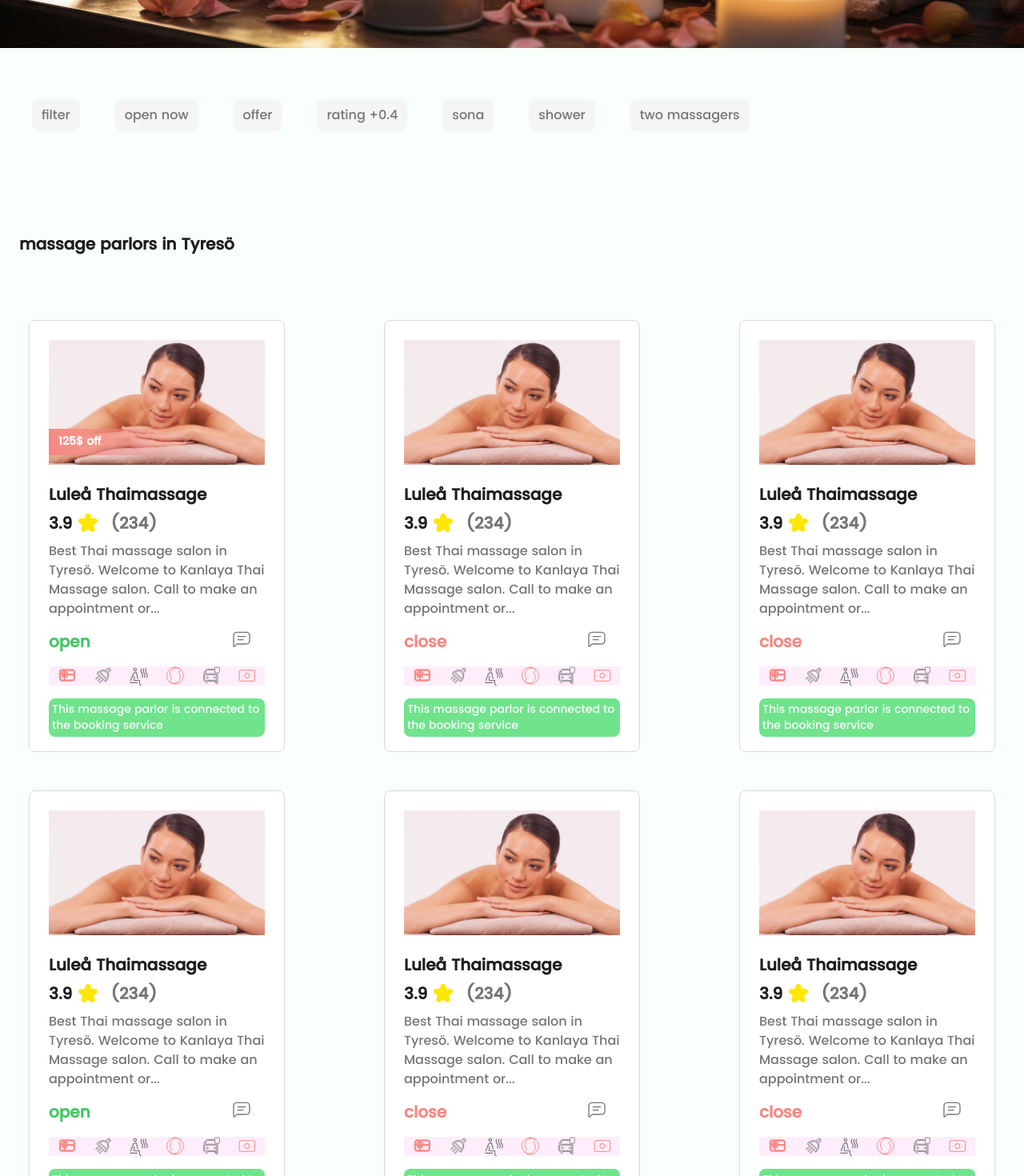
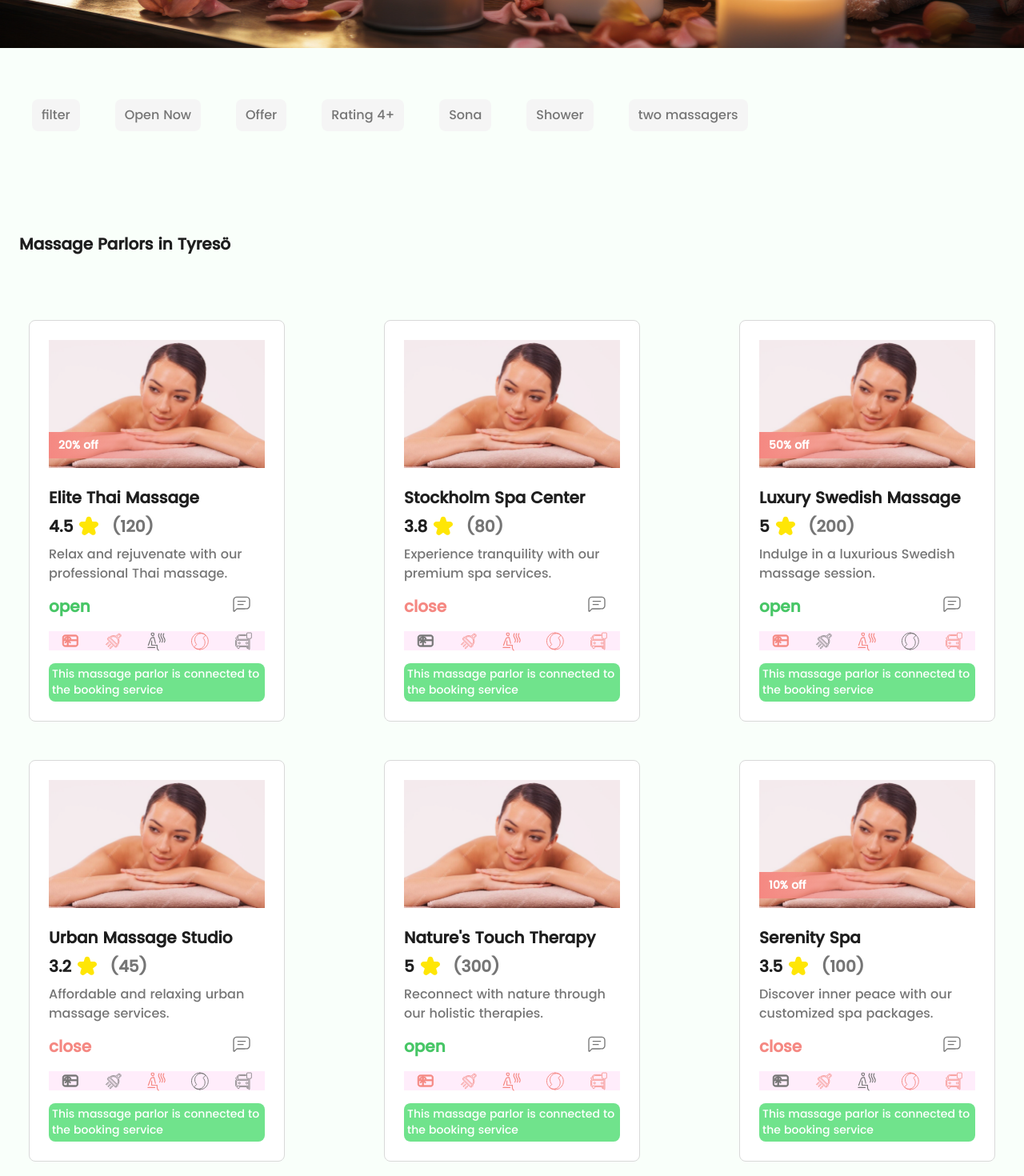
Before and after one commit to aliakbarzn/hooman, a Next.js app: page /en/search-page in a window 1280 px wide. Shown: the part 880-2350 px from the top of the page at 80% size. Built offline with nearby package versions, Linux system fonts and the light colour scheme.

Commit message:
feat/filer in search page and fix color in global css

```diff
--- a/src/assets/css/color.ts
+++ b/src/assets/css/color.ts
@@ -1,8 +1,22 @@
 const colors = {
     background: "var(--background)",
     foreground: "var(--foreground)",
-    green: "var(--green)",
-    pink: "var(--pink)",
-}
+
+
+    primary: "var(--primary)", // رنگ اصلی
+    secondary: "var(--secendery)", // رنگ ثانویه
+    blackC: {
+      DEFAULT: "var(--blackC)", // رنگ سیاه اصلی
+      light: "var(--blackC-light)", // رنگ سیاه روشن
+    },
+    whiteC: "var(--whiteC)", // رنگ سفید
+    greenC: {
+      light: "var(--greenC-light)", // رنگ سبز روشن
+    },
+    grayC: {
+      DEFAULT: "var(--grayC)", // رنگ خاکستری
+    },
+  };
+
 
 export default colors;
--- a/src/components/cards/cardSearch.tsx
+++ b/src/components/cards/cardSearch.tsx
@@ -66,7 +66,7 @@ const CardSearch = ({
           <span
             key={index}
             className={`w-6 h-6 flex items-center justify-center rounded-full ${
-              iconData.isActive ? "text-[#757575]" : "text-[#F58882]"
+              iconData.isActive ? "text-[#F58882]" : "text-[#757575]"
             }`}
           >
             {iconData.icon}
--- a/src/sections/home/header/menu/index.tsx
+++ b/src/sections/home/header/menu/index.tsx
@@ -35,12 +35,12 @@ export default function Menu() {
           )}
           <div>
             <Link href="/auth">
-              <button className="px-4 rounded-lg mr-3 py-2 bg-green">
+              <button className="px-4 rounded-lg mr-3 py-2 bg-greenC-light">
                 Sign in
               </button>
             </Link>
             <Link href="/">
-              <button className="px-4 rounded-lg py-2 bg-pink">Register</button>
+              <button className="px-4 rounded-lg py-2 bg-primary">Register</button>
             </Link>
           </div>
         </div>
--- a/src/sections/searchPage/filterButtons.tsx
+++ b/src/sections/searchPage/filterButtons.tsx
@@ -1,44 +1,54 @@
 import React, { useState } from "react";
 import FilterButton from "./filterButtonCommponent";
+
+interface Filters {
+  [key: string]: boolean;
+}
 interface FilterButtonsProps {
+  setFilters: React.Dispatch<React.SetStateAction<Filters>>;
   setIsModalOpen: (isOpen: boolean) => void;
 }
 
 
-const FilterButtons = ({ setIsModalOpen }:FilterButtonsProps) => {
+const FilterButtons: React.FC<FilterButtonsProps> = ({ setFilters,setIsModalOpen }) => {
   const [selectedFilters, setSelectedFilters] = useState<string[]>([]);
 
   const filters = [
-    "filter",
-    "open now",
-    "offer",
-    "rating +0.4",
-    "sona",
-    "shower",
-    "two massagers"
+    { label: "filter", key: "filter" },
+    { label: "Open Now", key: "openNow" },
+    { label: "Offer", key: "offer" },
+    { label: "Rating 4+", key: "rating4Plus" },
+    { label: "Sona", key: "Sona" },
+    { label: "Shower", key: "Shower" },
+    { label: "two massagers", key: "twoMassagers" },
   ];
 
-  const toggleFilter = (filter: string) => {
+  const toggleFilter = (filterKey: string) => {
 
-    if (filter == "filter") {
+    if (filterKey == "filter") {
       setIsModalOpen(true);
     }
 
     setSelectedFilters((prev) =>
-      prev.includes(filter)
-        ? prev.filter((item) => item !== filter)
-        : [...prev, filter]
+      prev.includes(filterKey)
+        ? prev.filter((item) => item !== filterKey)
+        : [...prev, filterKey]
     );
+
+    setFilters((prev: any) => ({
+      ...prev,
+      [filterKey]: !prev[filterKey],
+    }));
   };
 
   return (
-    <div className="flex  gap-3 my-16">
+    <div className="flex gap-3 my-16">
       {filters.map((item) => (
         <FilterButton
-          key={item}
-          label={item}
-          isSelected={selectedFilters.includes(item)}
-          onClick={() => toggleFilter(item)}
+          key={item.key}
+          label={item.label}
+          isSelected={selectedFilters.includes(item.key)}
+          onClick={() => toggleFilter(item.key)}
         />
       ))}
     </div>
--- a/src/sections/searchPage/listCart.tsx
+++ b/src/sections/searchPage/listCart.tsx
@@ -1,203 +1,321 @@
 "use client";
 import ImageCard from "@/assets/images/search-page/i-card.png";
 import CardSearch from "@/components/cards/cardSearch";
-import Ball from "@/assets/icons/search-page/ic-ball";
-import Camera from "@/assets/icons/search-page/ic-camera";
-import Car from "@/assets/icons/search-page/ic-car";
-import Vector from "@/assets/icons/search-page/Vector";
-import Frame from "@/assets/icons/search-page/frame";
-import Gift from "@/assets/icons/search-page/ic-gift";
-import { useState } from "react";
+import Swish from "@/assets/icons/search-page/ic-swish";
+import CashPayment from "@/assets/icons/search-page/ic-cash-payment";
+import Parking from "@/assets/icons/search-page/ic-parking";
+import Shower from "@/assets/icons/search-page/ic-shower";
+import Sona from "@/assets/icons/search-page/ic-sona";
+import GiftCard from "@/assets/icons/search-page/ic-giftCard";
+import { useState, useMemo, useCallback } from "react";
 import FilterButtons from "@/sections/searchPage/filterButtons";
-import ModalComponent from "@/sections/searchPage/modalComponent";
+import { StaticImageData } from "next/image";
+import ModalComponent from "./modalComponent";
 
-const ListCart = () => {
+interface CardData {
+  image: StaticImageData;
+  title: string;
+  rating: number;
+  reviewCount: number;
+  description: string;
+  isOpen: boolean;
+  cost:number;
+  discount?: string;
+  isIconActive: { icon: JSX.Element; isActive: boolean; label: string }[];
+  openingHours: {days:string[];hours:{open:string;close:string} }
+}
+interface Filters {
+  [x: string]: any;
+  openNow?: boolean;
+  rating4Plus?: boolean;
+  Shower?: boolean;
+  Parking?: boolean;
+  offer?: boolean;
+}
+const ListCart: React.FC = () => {
+  const [filters, setFilters] = useState<Filters>({});
   const [isModalOpen, setIsModalOpen] = useState(false);
   const [currentPage, setCurrentPage] = useState(0);
 
-
-  const cardData = [
+  const cardData: CardData[] = [
     {
       image: ImageCard,
-      title: "Luleå Thaimassage",
-      rating: 3.9,
-      reviewCount: 234,
-      description:
-        "Best Thai massage salon in Tyresö. Welcome to Kanlaya Thai Massage salon. Call to make an appointment or...",
+      title: "Elite Thai Massage",
+      rating: 4.5,
+      reviewCount: 120,
+      description: "Relax and rejuvenate with our professional Thai massage.",
       isOpen: true,
-      discount: "125$ off",
+      discount: "20% off",
       isIconActive: [
-        { icon: <Gift />, isActive: false },
-        { icon: <Vector />, isActive: true },
-        { icon: <Frame />, isActive: true },
-        { icon: <Ball />, isActive: false },
-        { icon: <Car />, isActive: true },
-        { icon: <Camera />, isActive: false },
+        { icon: <GiftCard />, isActive: true, label: "Gift Card" },
+        { icon: <Shower />, isActive: true, label: "Shower" },
+        { icon: <Sona />, isActive: false, label: "Sona" },
+        { icon: <Swish />, isActive: true, label: "Swish" },
+        { icon: <Parking />, isActive: false, label: "Parking" },
       ],
+      cost: 60,
+      openingHours: {
+        days: ["Monday", "Tuesday", "Wednesday", "Friday"],
+        hours: { open: "09:00", close: "17:00" },
+      },
     },
     {
       image: ImageCard,
-      title: "Luleå Thaimassage",
-      rating: 3.9,
-      reviewCount: 234,
-      description:
-        "Best Thai massage salon in Tyresö. Welcome to Kanlaya Thai Massage salon. Call to make an appointment or...",
+      title: "Stockholm Spa Center",
+      rating: 3.8,
+      reviewCount: 80,
+      description: "Experience tranquility with our premium spa services.",
       isOpen: false,
       isIconActive: [
-        { icon: <Gift />, isActive: false },
-        { icon: <Vector />, isActive: true },
-        { icon: <Frame />, isActive: true },
-        { icon: <Ball />, isActive: false },
-        { icon: <Car />, isActive: true },
-        { icon: <Camera />, isActive: false },
+        { icon: <GiftCard />, isActive: false, label: "Gift Card" },
+        { icon: <Shower />, isActive: true, label: "Shower" },
+        { icon: <Sona />, isActive: true, label: "Sona" },
+        { icon: <Swish />, isActive: true, label: "Swish" },
+        { icon: <Parking />, isActive: true, label: "Parking" },
       ],
+      cost: 80,
+      openingHours: {
+        days: ["Saturday", "Sunday"],
+        hours: { open: "10:00", close: "20:00" },
+      },
     },
     {
       image: ImageCard,
-      title: "Luleå Thaimassage",
-      rating: 3.9,
-      reviewCount: 234,
-      description:
-        "Best Thai massage salon in Tyresö. Welcome to Kanlaya Thai Massage salon. Call to make an appointment or...",
-      isOpen: false,
+      title: "Luxury Swedish Massage",
+      rating: 5.0,
+      reviewCount: 200,
+      description: "Indulge in a luxurious Swedish massage session.",
+      isOpen: true,
+      discount: "50% off",
       isIconActive: [
-        { icon: <Gift />, isActive: false },
-        { icon: <Vector />, isActive: true },
-        { icon: <Frame />, isActive: true },
-        { icon: <Ball />, isActive: false },
-        { icon: <Car />, isActive: true },
-        { icon: <Camera />, isActive: false },
+        { icon: <GiftCard />, isActive: true, label: "Gift Card" },
+        { icon: <Shower />, isActive: false, label: "Shower" },
+        { icon: <Sona />, isActive: true, label: "Sona" },
+        { icon: <Swish />, isActive: false, label: "Swish" },
+        { icon: <Parking />, isActive: true, label: "Parking" },
       ],
+      cost: 100,
+      openingHours: {
+        days: ["Monday", "Thursday", "Friday"],
+        hours: { open: "08:00", close: "18:00" },
+      },
     },
     {
       image: ImageCard,
-      title: "Luleå Thaimassage",
-      rating: 3.9,
-      reviewCount: 234,
-      description:
-        "Best Thai massage salon in Tyresö. Welcome to Kanlaya Thai Massage salon. Call to make an appointment or...",
-      isOpen: true,
+      title: "Urban Massage Studio",
+      rating: 3.2,
+      reviewCount: 45,
+      description: "Affordable and relaxing urban massage services.",
+      isOpen: false,
       isIconActive: [
-        { icon: <Gift />, isActive: false },
-        { icon: <Vector />, isActive: true },
-        { icon: <Frame />, isActive: true },
-        { icon: <Ball />, isActive: false },
-        { icon: <Car />, isActive: true },
-        { icon: <Camera />, isActive: false },
+        { icon: <GiftCard />, isActive: false, label: "Gift Card" },
+        { icon: <Shower />, isActive: false, label: "Shower" },
+        { icon: <Sona />, isActive: true, label: "Sona" },
+        { icon: <Swish />, isActive: false, label: "Swish" },
+        { icon: <Parking />, isActive: false, label: "Parking" },
       ],
+      cost: 40,
+      openingHours: {
+        days: ["Wednesday", "Friday", "Saturday"],
+        hours: { open: "12:00", close: "21:00" },
+      },
     },
     {
       image: ImageCard,
-      title: "Luleå Thaimassage",
-      rating: 3.9,
-      reviewCount: 234,
-      description:
-        "Best Thai massage salon in Tyresö. Welcome to Kanlaya Thai Massage salon. Call to make an appointment or...",
-      isOpen: false,
+      title: "Nature's Touch Therapy",
+      rating: 5.0,
+      reviewCount: 300,
+      description: "Reconnect with nature through our holistic therapies.",
+      isOpen: true,
       isIconActive: [
-        { icon: <Gift />, isActive: false },
-        { icon: <Vector />, isActive: true },
-        { icon: <Frame />, isActive: true },
-        { icon: <Ball />, isActive: false },
-        { icon: <Car />, isActive: true },
-        { icon: <Camera />, isActive: false },
+        { icon: <GiftCard />, isActive: true, label: "Gift Card" },
+        { icon: <Shower />, isActive: true, label: "Shower" },
+        { icon: <Sona />, isActive: true, label: "Sona" },
+        { icon: <Swish />, isActive: true, label: "Swish" },
+        { icon: <Parking />, isActive: true, label: "Parking" },
       ],
+      cost: 120,
+      openingHours: {
+        days: ["Tuesday", "Thursday", "Saturday"],
+        hours: { open: "09:00", close: "19:00" },
+      },
     },
     {
       image: ImageCard,
-      title: "Luleå Thaimassage",
-      rating: 3.9,
-      reviewCount: 234,
-      description:
-        "Best Thai massage salon in Tyresö. Welcome to Kanlaya Thai Massage salon. Call to make an appointment or...",
+      title: "Serenity Spa",
+      rating: 3.5,
+      reviewCount: 100,
+      description: "Discover inner peace with our customized spa packages.",
       isOpen: false,
+      discount: "10% off",
       isIconActive: [
-        { icon: <Gift />, isActive: false },
-        { icon: <Vector />, isActive: true },
-        { icon: <Frame />, isActive: true },
-        { icon: <Ball />, isActive: false },
-        { icon: <Car />, isActive: true },
-        { icon: <Camera />, isActive: false },
+        { icon: <GiftCard />, isActive: false, label: "Gift Card" },
+        { icon: <Shower />, isActive: true, label: "Shower" },
+        { icon: <Sona />, isActive: false, label: "Sona" },
+        { icon: <Swish />, isActive: true, label: "Swish" },
+        { icon: <Parking />, isActive: true, label: "Parking" },
       ],
+      cost: 70,
+      openingHours: {
+        days: ["Monday", "Wednesday", "Friday"],
+        hours: { open: "11:00", close: "20:00" },
+      },
     },
     {
       image: ImageCard,
-      title: "Luleå Thaimassage",
-      rating: 3.9,
-      reviewCount: 234,
-      description:
-        "Best Thai massage salon in Tyresö. Welcome to Kanlaya Thai Massage salon. Call to make an appointment or...",
+      title: "Zen Massage Lounge",
+      rating: 4.0,
+      reviewCount: 150,
+      description: "Unwind with our specialized Zen massage techniques.",
       isOpen: true,
+      discount: "15% off",
       isIconActive: [
-        { icon: <Gift />, isActive: false },
-        { icon: <Vector />, isActive: true },
-        { icon: <Frame />, isActive: true },
-        { icon: <Ball />, isActive: false },
-        { icon: <Car />, isActive: true },
-        { icon: <Camera />, isActive: false },
+        { icon: <GiftCard />, isActive: false, label: "Gift Card" },
+        { icon: <Shower />, isActive: true, label: "Shower" },
+        { icon: <Sona />, isActive: true, label: "Sona" },
+        { icon: <Swish />, isActive: false, label: "Swish" },
+        { icon: <Parking />, isActive: true, label: "Parking" },
       ],
+      cost: 90,
+      openingHours: {
+        days: ["Tuesday", "Thursday", "Sunday"],
+        hours: { open: "10:00", close: "22:00" },
+      },
     },
     {
       image: ImageCard,
-      title: "Luleå Thaimassage",
-      rating: 3.9,
-      reviewCount: 234,
-      description:
-        "Best Thai massage salon in Tyresö. Welcome to Kanlaya Thai Massage salon. Call to make an appointment or...",
+      title: "Haven Spa Retreat",
+      rating: 2.5,
+      reviewCount: 30,
+      description: "Escape the chaos with our serene spa treatments.",
       isOpen: false,
       isIconActive: [
-        { icon: <Gift />, isActive: false },
-        { icon: <Vector />, isActive: true },
-        { icon: <Frame />, isActive: true },
-        { icon: <Ball />, isActive: false },
-        { icon: <Car />, isActive: true },
-        { icon: <Camera />, isActive: false },
+        { icon: <GiftCard />, isActive: true, label: "Gift Card" },
+        { icon: <Shower />, isActive: false, label: "Shower" },
+        { icon: <Sona />, isActive: false, label: "Sona" },
+        { icon: <Swish />, isActive: false, label: "Swish" },
+        { icon: <Parking />, isActive: true, label: "Parking" },
       ],
+      cost: 30,
+      openingHours: {
+        days: ["Saturday", "Sunday"],
+        hours: { open: "14:00", close: "18:00" },
+      },
     },
     {
       image: ImageCard,
-      title: "Luleå Thaimassage",
+      title: "Blissful Spa",
       rating: 3.9,
-      reviewCount: 234,
-      description:
-        "Best Thai massage salon in Tyresö. Welcome to Kanlaya Thai Massage salon. Call to make an appointment or...",
+      reviewCount: 70,
+      description: "Enjoy a blissful massage session tailored just for you.",
+      isOpen: true,
+      discount: "25% off",
+      isIconActive: [
+        { icon: <GiftCard />, isActive: false, label: "Gift Card" },
+        { icon: <Shower />, isActive: true, label: "Shower" },
+        { icon: <Sona />, isActive: true, label: "Sona" },
+        { icon: <Swish />, isActive: true, label: "Swish" },
+        { icon: <Parking />, isActive: true, label: "Parking" },
+      ],
+      cost: 50,
+      openingHours: {
+        days: ["Monday", "Wednesday", "Friday"],
+        hours: { open: "10:00", close: "19:00" },
+      },
+    },
+    {
+      image: ImageCard,
+      title: "Tranquility Spa",
+      rating: 4.2,
+      reviewCount: 90,
+      description: "Achieve complete relaxation with our special packages.",
       isOpen: false,
       isIconActive: [
-        { icon: <Gift />, isActive: false },
-        { icon: <Vector />, isActive: true },
-        { icon: <Frame />, isActive: true },
-        { icon: <Ball />, isActive: false },
-        { icon: <Car />, isActive: true },
-        { icon: <Camera />, isActive: false },
+        { icon: <GiftCard />, isActive: true, label: "Gift Card" },
+        { icon: <Shower />, isActive: false, label: "Shower" },
+        { icon: <Sona />, isActive: true, label: "Sona" },
+        { icon: <Swish />, isActive: true, label: "Swish" },
+        { icon: <Parking />, isActive: true, label: "Parking" },
       ],
+      cost: 60,
+      openingHours: {
+        days: ["Thursday", "Friday"],
+        hours: { open: "12:00", close: "21:00" },
+      },
     },
   ];
+
+  const applyFilters = (newFilters: Record<string, any>) => {
+    setFilters((prev) => ({ ...prev, ...newFilters }));
+  };
+
+  const filteredData = useMemo(() => {
+    let result = cardData.filter((card) => {
+      if (filters.openNow && !card.isOpen) return false;
+      if (filters.rating4Plus && card.rating < 4) return false;
+      if (filters.Shower && !card.isIconActive.some((icon) => icon.label === "Shower" && icon.isActive)) return false;
+      if (filters.Sona && !card.isIconActive.some((icon) => icon.label === "Sona" && icon.isActive)) return false;
+      if (filters.offer && !card.discount) return false;
+      return true;
+    });
+
+    // مرتب‌سازی
+    if (filters.sortBy) {
+      switch (filters.sortBy) {
+        case "Rating: High to Low":
+          result = result.sort((a, b) => b.rating - a.rating);
+          break;
+        case "Cost: Low to High":
+          result = result.sort((a, b) => a.cost - b.cost);
+          break;
+        case "Cost: High to Low":
+          result = result.sort((a, b) => b.cost - a.cost);
+          break;
+        default:
+          break;
+      }
+    }
+
+    return result;
+  }, [cardData, filters]);
+
+
   const itemsPerPage = 6;
-  const totalPages = Math.ceil(cardData.length / itemsPerPage);
-  const currentItems = cardData.slice(
-    currentPage * itemsPerPage,
-    (currentPage + 1) * itemsPerPage
-  );
 
-  const goToPage = (page: number) => {
+
+  const currentItems = useMemo(() => {
+    return filteredData.slice(
+      currentPage * itemsPerPage,
+      (currentPage + 1) * itemsPerPage
+    );
+  }, [filteredData, currentPage]);
+
+  const totalPages = Math.ceil(filteredData.length / itemsPerPage);
+
+
+  const goToPage = useCallback((page: number) => {
     setCurrentPage(page);
-  };
+  }, []);
 
   return (
     <section className="flex flex-col mb-8 mx-6">
+      <FilterButtons setFilters={setFilters} setIsModalOpen={setIsModalOpen} />
 
-      <FilterButtons setIsModalOpen={setIsModalOpen}/>
+      <span className="text-[#1E1E1E] font-bold text-xl mt-16">
+        Massage Parlors in Tyresö
+      </span>
 
-      <span className="text-[#1E1E1E] font-bold text-xl mt-16">massage parlors in Tyresö</span>
+      <ModalComponent
+        isOpen={isModalOpen}
+        onClose={() => setIsModalOpen(false)}
+        applyFilters={applyFilters}
+      />
 
-      <ModalComponent isOpen={isModalOpen} onClose={() => setIsModalOpen(false)} />
-
-      <div className="flex flex-row justify-between   mt-8 flex-wrap">
+      <div className="flex flex-row justify-between mt-8 flex-wrap">
         {currentItems.map((card, index) => (
           <CardSearch key={index} {...card} />
         ))}
       </div>
-
 
       <div className="flex justify-center mt-8">
         <button
--- a/src/sections/searchPage/modalComponent.tsx
+++ b/src/sections/searchPage/modalComponent.tsx
@@ -1,8 +1,8 @@
-import camera from "@/assets/icons/search-page/ic-camera";
-import frame from "@/assets/icons/search-page/frame";
-import gift from "@/assets/icons/search-page/ic-gift";
-import car from "@/assets/icons/search-page/ic-car";
-import vector from "@/assets/icons/search-page/Vector";
+import CashPayment from "@/assets/icons/search-page/ic-cash-payment";
+import sona from "@/assets/icons/search-page/ic-sona";
+import giftCard from "@/assets/icons/search-page/ic-giftCard";
+import Parking from "@/assets/icons/search-page/ic-parking";
+import Shower from "@/assets/icons/search-page/ic-shower";
 import IcClose from "@/assets/icons/search-page/ic-close";
 import React, { useState, createContext, useContext } from "react";
 import { useForm, Control, FieldValues, UseFormRegister, UseFormWatch, FieldErrors, Controller } from "react-hook-form";
@@ -25,7 +25,7 @@ const FormContext = createContext<FormContextType | null>(null);
 const steps = ["Sort by", "Features", "Opening hours", "Rating"];
 
 
-const ModalComponent: React.FC<{ isOpen: boolean; onClose: () => void }> = ({ isOpen, onClose }) => {
+const ModalComponent: React.FC<{applyFilters: (filters: any) => void; isOpen: boolean; onClose: () => void }> = ({ isOpen, onClose }) => {
   const [activeStep, setActiveStep] = useState(0);
   const { control, handleSubmit, watch, setValue, register, formState: { errors } } = useForm();
 
@@ -78,7 +78,7 @@ const ModalComponent: React.FC<{ isOpen: boolean; onClose: () => void }> = ({ is
 };
 const Header: React.FC<{ onClose: () => void }> = ({ onClose }) =>{
   return(
-    <div className="p-4 h-12 bg-white flex justify-between items-center">
+    <div className="p-4 h-16 bg-white flex justify-between items-center border-b border-[#757575]">
       <span className="text-2xl">Filters</span>
       <button
         type="button"
@@ -91,6 +91,7 @@ const Header: React.FC<{ onClose: () => void }> = ({ onClose }) =>{
       </button>
 
     </div>
+
   )
 }
 const Sidebar: React.FC = () => {
@@ -170,11 +171,11 @@ const Features: React.FC = () => {
   const selectedFeatures = watch("features") || [];
 
   const featureOptions = [
-    { icon: camera, label: "Camera" },
-    { icon: car, label: "Car" },
-    { icon: vector, label: "Vector" },
-    { icon: frame, label: "Frame" },
-    { icon: gift, label: "Gift" },
+    { icon: CashPayment, label: "cash payment" },
+    { icon: Parking, label: "parking" },
+    { icon: Shower, label: "Shower" },
+    { icon: sona, label: "sona" },
+    { icon: giftCard, label: "gift card" },
 
   ];
 
```
Also changed, not shown: src/assets/icons/search-page/ic-cash-payment.tsx (renamed from src/assets/icons/search-page/ic-camera.tsx), src/assets/icons/search-page/ic-giftCard.tsx (renamed from src/assets/icons/search-page/ic-gift.tsx), src/assets/icons/search-page/ic-parking.tsx (renamed from src/assets/icons/search-page/ic-car.tsx), src/assets/icons/search-page/ic-shower.tsx (renamed from src/assets/icons/search-page/Vector.tsx), src/assets/icons/search-page/ic-sona.tsx (renamed from src/assets/icons/search-page/frame.tsx), src/assets/icons/search-page/ic-swish.tsx (renamed from src/assets/icons/search-page/ic-ball.tsx).
